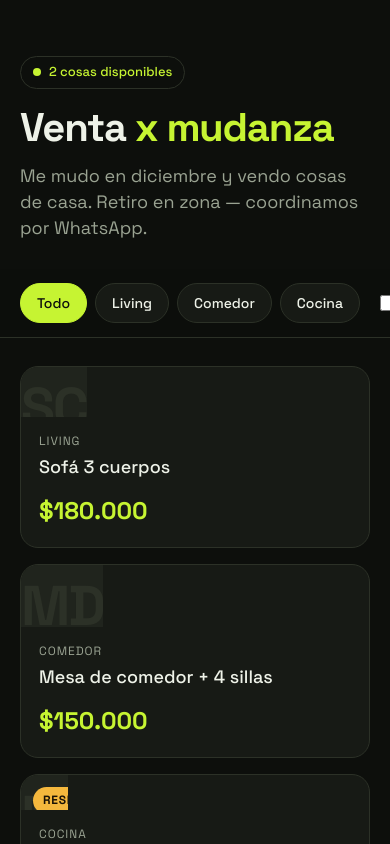
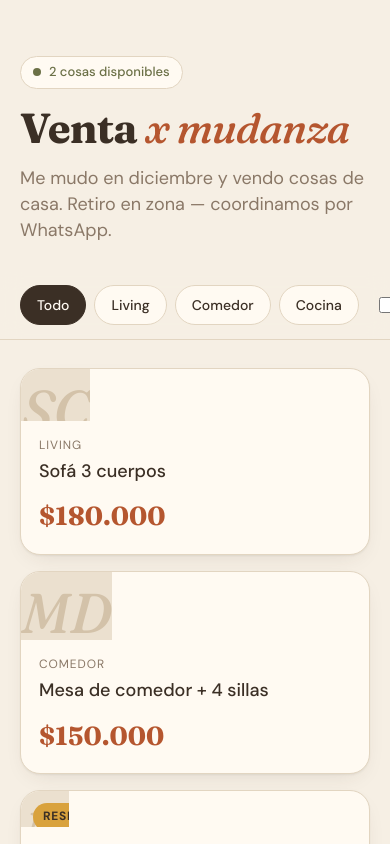
Before and after one commit to lalapicoroso/venta-mudanza, a plain HTML site: page index.html in a window 390 px wide. Shown: the top 844 px of the page. Drawn offline with Linux system fonts and the light colour scheme.

Commit message:
Paleta tierra: crema, terracota y oliva; tipografía Fraunces + DM Sans
Co-Authored-By: Claude Opus 5.5 <noreply@anthropic.com>
Claude-Session: https://claude.ai/code/session_01861Gq5NPriXNo7AXkXL9eb

```diff
--- a/index.html
+++ b/index.html
@@ -7,25 +7,27 @@
 <meta name="description" content="Catálogo de cosas de casa en venta por mudanza.">
 <link rel="preconnect" href="https://fonts.googleapis.com">
 <link rel="preconnect" href="https://fonts.gstatic.com" crossorigin>
-<link href="https://fonts.googleapis.com/css2?family=Space+Grotesk:wght@400;500;700&display=swap" rel="stylesheet">
+<link href="https://fonts.googleapis.com/css2?family=Fraunces:ital,opsz,wght@0,9..144,500;0,9..144,700;1,9..144,500&family=DM+Sans:wght@400;500;700&display=swap" rel="stylesheet">
 <style>
   :root {
-    --bg: #0d0f0c;
-    --surface: #171a15;
-    --surface-2: #20241d;
-    --line: #2c3127;
-    --text: #eef2e8;
-    --muted: #9aa392;
-    --lime: #c6f432;
-    --lime-ink: #0d0f0c;
-    --amber: #f5b83d;
-    --radius: 18px;
+    --bg: #f6efe4;          /* lino / crema */
+    --surface: #fffaf2;     /* papel */
+    --surface-2: #ebe0cf;   /* arena */
+    --line: #e2d5c1;
+    --text: #3b2f25;        /* café oscuro */
+    --muted: #8a7867;
+    --accent: #b5562f;      /* terracota */
+    --accent-ink: #fffaf2;
+    --olive: #6b7046;       /* oliva */
+    --amber: #d9a23d;       /* mostaza */
+    --radius: 20px;
+    --shadow: 0 1px 2px rgba(59,47,37,.06), 0 8px 24px -12px rgba(59,47,37,.18);
   }
   * { box-sizing: border-box; margin: 0; }
   html { -webkit-text-size-adjust: 100%; }
   body {
     background: var(--bg); color: var(--text);
-    font-family: "Space Grotesk", system-ui, sans-serif;
+    font-family: "DM Sans", system-ui, sans-serif;
     line-height: 1.45; min-height: 100vh;
   }
   .wrap { max-width: 1120px; margin: 0 auto; padding: 0 20px; }
@@ -33,12 +35,13 @@
   header.wrap { padding-top: 56px; padding-bottom: 28px; }
   .tag {
     display: inline-flex; align-items: center; gap: 8px;
-    font-size: 13px; font-weight: 500; color: var(--lime);
-    border: 1px solid var(--line); border-radius: 99px; padding: 6px 12px; margin-bottom: 20px;
+    font-size: 13px; font-weight: 500; color: var(--olive);
+    background: var(--surface); border: 1px solid var(--line); border-radius: 99px; padding: 6px 12px; margin-bottom: 20px;
   }
-  .tag::before { content: ""; width: 8px; height: 8px; border-radius: 50%; background: var(--lime); }
-  h1 { font-size: clamp(40px, 8vw, 76px); font-weight: 700; letter-spacing: -0.03em; line-height: 0.95; }
-  h1 em { font-style: normal; color: var(--lime); }
+  .tag::before { content: ""; width: 8px; height: 8px; border-radius: 50%; background: var(--olive); }
+  h1, .info h2, .price, .ph { font-family: "Fraunces", Georgia, serif; }
+  h1 { font-size: clamp(42px, 8vw, 80px); font-weight: 700; letter-spacing: -0.02em; line-height: 0.95; }
+  h1 em { font-style: italic; font-weight: 500; color: var(--accent); }
   .sub { color: var(--muted); font-size: 18px; max-width: 560px; margin-top: 16px; }
 
   .filters {
@@ -53,9 +56,9 @@
     padding: 9px 16px; border-radius: 99px; transition: .15s;
   }
   .chip:hover { border-color: var(--muted); }
-  .chip[aria-pressed="true"] { background: var(--lime); color: var(--lime-ink); border-color: var(--lime); }
+  .chip[aria-pressed="true"] { background: var(--text); color: var(--surface); border-color: var(--text); }
   .toggle { margin-left: auto; flex: none; display: flex; align-items: center; gap: 8px; font-size: 14px; color: var(--muted); cursor: pointer; padding-left: 12px; }
-  .toggle input { accent-color: var(--lime); width: 16px; height: 16px; }
+  .toggle input { accent-color: var(--accent); width: 16px; height: 16px; }
 
   .grid {
     display: grid; gap: 16px; padding: 28px 0 80px;
@@ -63,26 +66,26 @@
   }
   .card {
     background: var(--surface); border: 1px solid var(--line); border-radius: var(--radius);
-    overflow: hidden; display: flex; flex-direction: column; cursor: pointer; transition: .2s;
+    overflow: hidden; display: flex; flex-direction: column; cursor: pointer; transition: .2s; box-shadow: var(--shadow);
     text-align: left; font: inherit; color: inherit; padding: 0;
   }
-  .card:hover { transform: translateY(-3px); border-color: #3d4436; }
-  .card:focus-visible { outline: 2px solid var(--lime); outline-offset: 2px; }
+  .card:hover { transform: translateY(-3px); border-color: #d3c2a9; }
+  .card:focus-visible { outline: 2px solid var(--accent); outline-offset: 2px; }
   .thumb { aspect-ratio: 4 / 3; background: var(--surface-2); position: relative; overflow: hidden; }
   .thumb img { width: 100%; height: 100%; object-fit: cover; display: block; }
-  .ph { width: 100%; height: 100%; display: grid; place-items: center; font-size: 56px; font-weight: 700; color: var(--line); letter-spacing: -0.04em; }
+  .ph { width: 100%; height: 100%; display: grid; place-items: center; font-size: 56px; font-weight: 700; color: #d3c2a9; font-style: italic; font-weight: 500; }
   .badge {
     position: absolute; top: 12px; left: 12px; font-size: 12px; font-weight: 700;
     text-transform: uppercase; letter-spacing: .06em; padding: 5px 10px; border-radius: 99px;
   }
-  .badge.reservado { background: var(--amber); color: #1a1205; }
-  .badge.vendido { background: var(--text); color: var(--bg); }
-  .card.vendido .thumb img, .card.vendido .ph { filter: grayscale(1) brightness(.5); }
-  .count { position: absolute; bottom: 10px; right: 10px; font-size: 12px; background: rgba(0,0,0,.6); padding: 3px 8px; border-radius: 99px; }
+  .badge.reservado { background: var(--amber); color: #3b2f25; }
+  .badge.vendido { background: var(--text); color: var(--surface); }
+  .card.vendido .thumb img, .card.vendido .ph { filter: grayscale(.8) opacity(.55); }
+  .count { position: absolute; bottom: 10px; right: 10px; font-size: 12px; background: rgba(59,47,37,.7); color: #fffaf2; padding: 3px 8px; border-radius: 99px; }
   .body { padding: 16px 18px 18px; display: flex; flex-direction: column; gap: 4px; flex: 1; }
   .cat { font-size: 12px; color: var(--muted); text-transform: uppercase; letter-spacing: .08em; }
   .name { font-size: 18px; font-weight: 500; }
-  .price { font-size: 24px; font-weight: 700; margin-top: auto; padding-top: 10px; color: var(--lime); }
+  .price { font-size: 26px; font-weight: 700; margin-top: auto; padding-top: 10px; color: var(--accent); }
   .card.vendido .price { color: var(--muted); text-decoration: line-through; }
   .empty { grid-column: 1 / -1; text-align: center; color: var(--muted); padding: 60px 0; }
 
@@ -91,7 +94,7 @@
     border: 1px solid var(--line); border-radius: 24px; padding: 0; background: var(--surface); color: var(--text);
     width: min(860px, calc(100vw - 24px)); max-height: calc(100vh - 24px); overflow: auto;
   }
-  dialog::backdrop { background: rgba(0,0,0,.7); backdrop-filter: blur(4px); }
+  dialog::backdrop { background: rgba(59,47,37,.45); backdrop-filter: blur(4px); }
   .detail { display: grid; grid-template-columns: 1.2fr 1fr; }
   @media (max-width: 720px) { .detail { grid-template-columns: 1fr; } }
   .gallery { background: var(--surface-2); position: relative; }
@@ -99,7 +102,7 @@
   .gallery .main img { width: 100%; height: 100%; object-fit: cover; display: block; }
   .thumbs { display: flex; gap: 6px; padding: 8px; overflow-x: auto; }
   .thumbs button { flex: none; width: 56px; height: 56px; padding: 0; border: 2px solid transparent; border-radius: 10px; overflow: hidden; cursor: pointer; background: none; opacity: .6; }
-  .thumbs button[aria-current="true"] { border-color: var(--lime); opacity: 1; }
+  .thumbs button[aria-current="true"] { border-color: var(--accent); opacity: 1; }
   .thumbs img { width: 100%; height: 100%; object-fit: cover; }
   .info { padding: 28px; display: flex; flex-direction: column; gap: 12px; }
   .info h2 { font-size: 30px; line-height: 1.05; letter-spacing: -0.02em; }
@@ -107,19 +110,19 @@
   .info p { color: var(--muted); }
   .close {
     position: absolute; top: 12px; right: 12px; z-index: 2; width: 40px; height: 40px; border-radius: 50%;
-    border: none; background: rgba(0,0,0,.6); color: #fff; font-size: 22px; cursor: pointer;
+    border: none; background: rgba(255,250,242,.9); color: var(--text); font-size: 22px; box-shadow: var(--shadow); cursor: pointer;
   }
   .cta {
     margin-top: auto; display: flex; align-items: center; justify-content: center; gap: 10px;
-    background: var(--lime); color: var(--lime-ink); text-decoration: none; font-weight: 700; font-size: 17px;
+    background: var(--accent); color: var(--accent-ink); text-decoration: none; font-weight: 700; font-size: 17px;
     padding: 16px 20px; border-radius: 14px; transition: .15s;
   }
-  .cta:hover { filter: brightness(1.08); }
+  .cta:hover { filter: brightness(1.1); }
   .cta.off { background: var(--surface-2); color: var(--muted); pointer-events: none; }
   .note { font-size: 13px; color: var(--muted); text-align: center; }
 
   footer { border-top: 1px solid var(--line); padding: 28px 0 40px; color: var(--muted); font-size: 14px; }
-  footer a { color: var(--lime); }
+  footer a { color: var(--accent); }
 </style>
 </head>
 <body>
@@ -219,7 +222,7 @@
         ${fotos.length > 1 ? `<div class="thumbs">${fotos.map((f, i) => `<button data-src="${esc(f)}" aria-current="${i === 0}" aria-label="Foto ${i + 1}"><img src="${esc(f)}" alt=""></button>`).join("")}</div>` : ""}
       </div>
       <div class="info">
-        <span class="cat">${esc(p.categoria)}${p.estado !== "disponible" ? ` · <span style="color:var(--amber)">${p.estado}</span>` : ""}</span>
+        <span class="cat">${esc(p.categoria)}${p.estado !== "disponible" ? ` · <span style="color:#a8751a">${p.estado}</span>` : ""}</span>
         <h2 id="m-title">${esc(p.nombre)}</h2>
         <span class="price">${money(p.precio)}</span>
         <p>${esc(p.descripcion)}</p>
```
